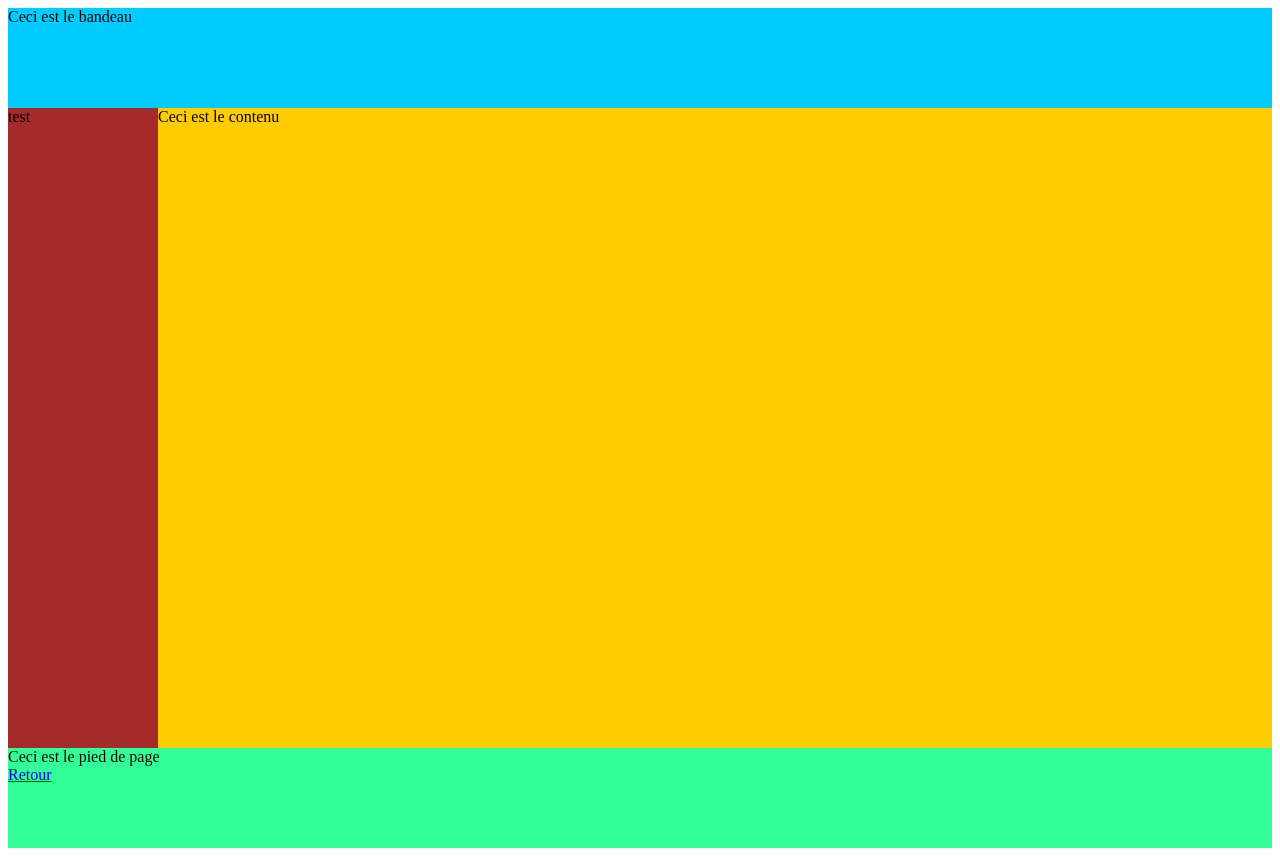
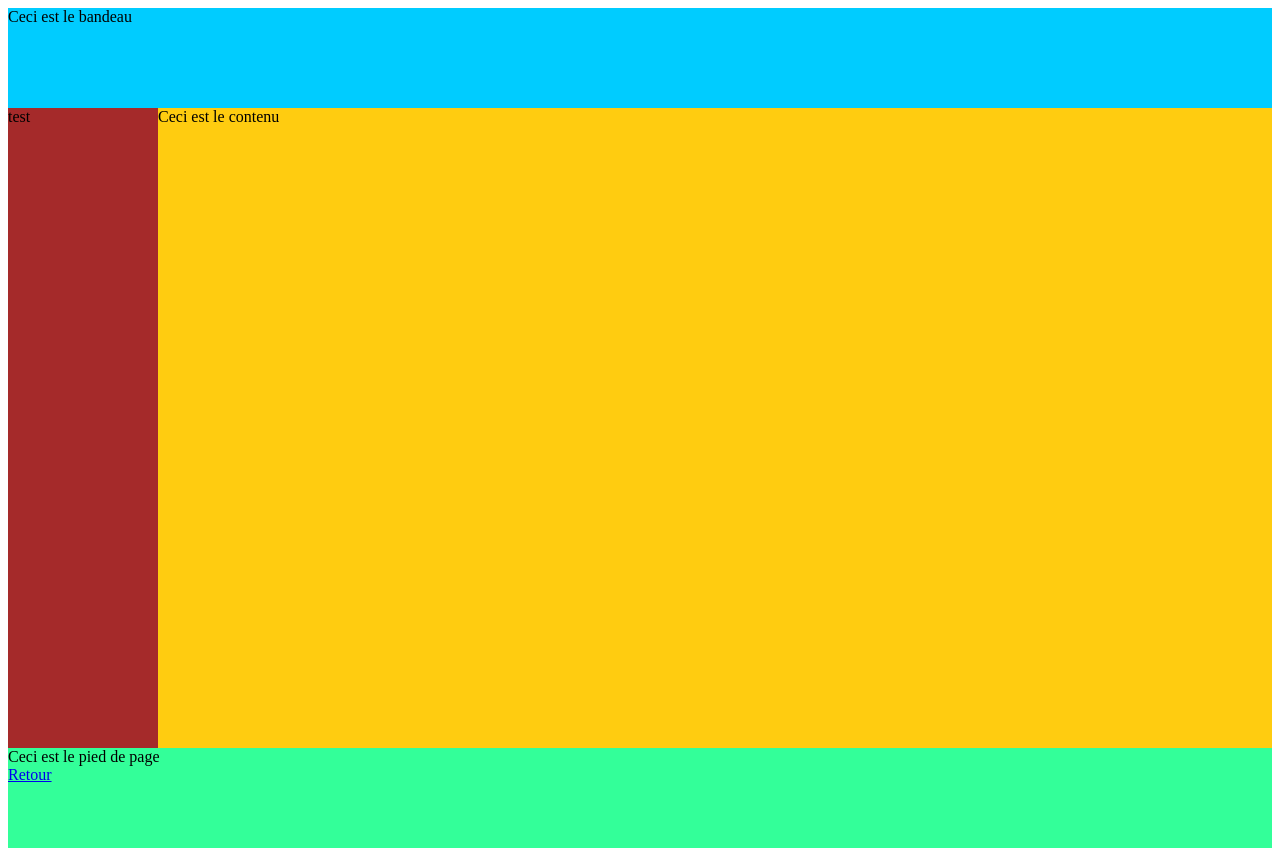
Before and after one commit to Flaquet/Web, a PHP site: page /exocss2.html in a window 1280 px wide. Run offline with PHP 8.4, Linux system fonts and the light colour scheme.

```diff
--- a/style1.css
+++ b/style1.css
@@ -5,7 +5,7 @@
 #contenu {
 
 	height:640px;
-	background-color:#FFCC00;
+	background-color:#FFCC10;
 	}
 #piedpage {
 
```
